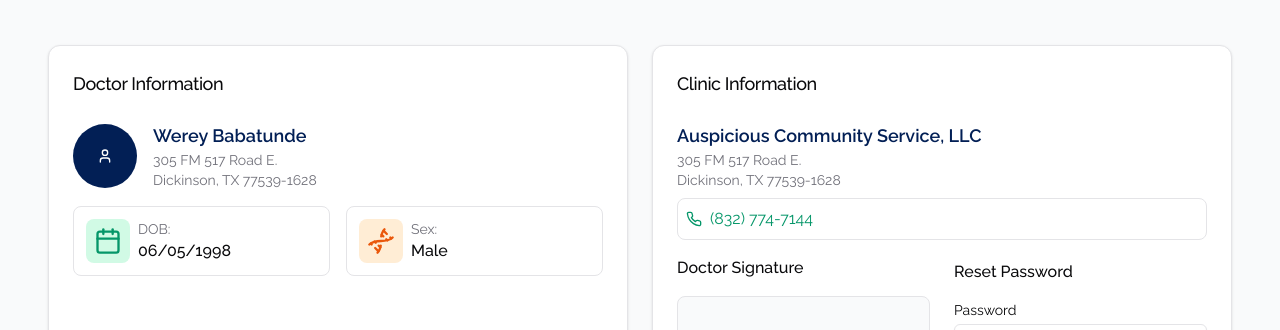
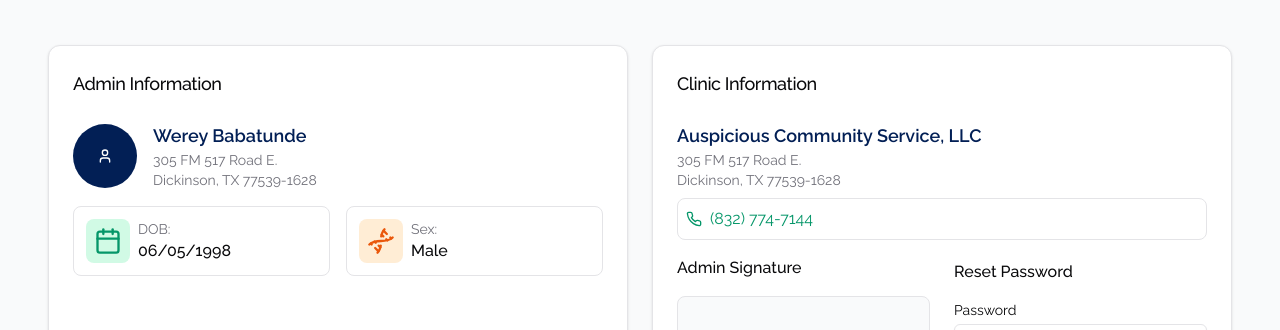
Before and after one commit to AbNAt-Cell/ExcelAid-Admin, a Next.js app: page /admin/profile in a window 1280 px wide. Shown: the part 137-467 px from the top of the page. Built offline with nearby package versions, Linux system fonts and the light colour scheme; no server answers.

Commit message:
chore: update text on profile

```diff
--- a/app/admin/profile/page.tsx
+++ b/app/admin/profile/page.tsx
@@ -40,7 +40,7 @@
         <Card>
           <CardHeader>
             <CardTitle className="text-base sm:text-lg font-medium">
-              Doctor Information
+              Admin Information
             </CardTitle>
           </CardHeader>
           <CardContent className="space-y-3 sm:space-y-4">
@@ -117,7 +117,7 @@
 
             <div className="grid grid-cols-1 xl:grid-cols-2 gap-4 sm:gap-6">
               <div className="space-y-3 sm:space-y-4">
-                <p className="font-medium text-sm sm:text-base">Doctor Signature</p>
+                <p className="font-medium text-sm sm:text-base">Admin Signature</p>
                 <div className="flex items-center justify-center border rounded-lg p-3 sm:p-4 h-20 sm:h-24 bg-gray-50">
                   {clientSignature ? (
                     <Image src={clientSignature} alt="Client Signature" height={100} width={100} className="h-full w-auto" />
```
